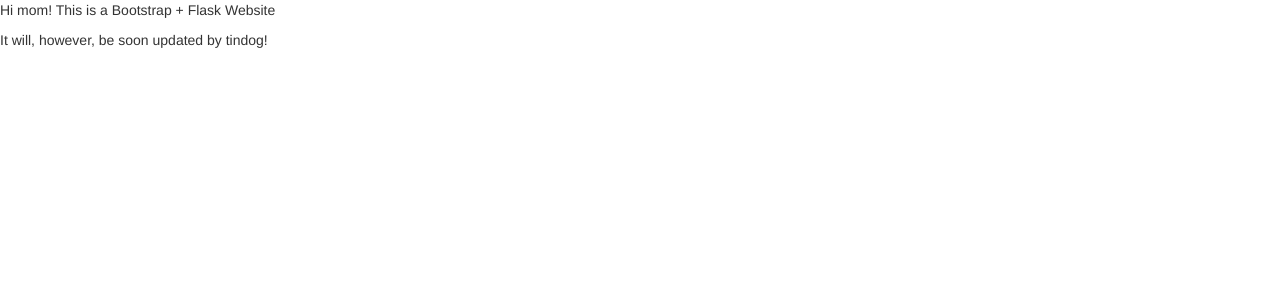
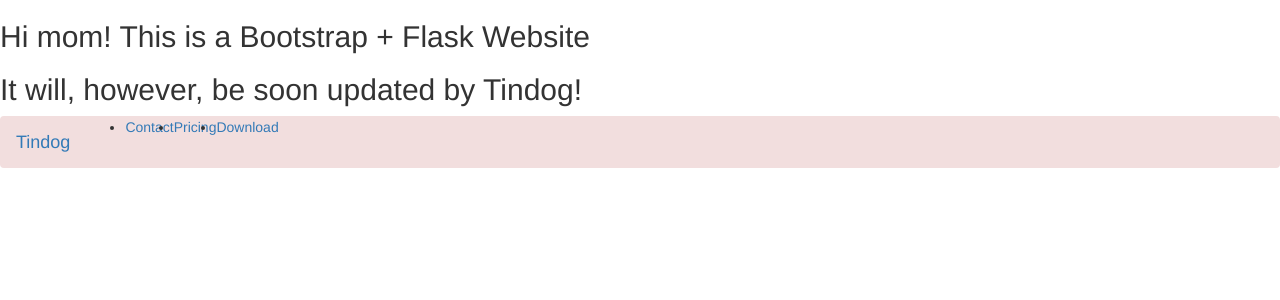
Before and after one commit to HKubinhetz/Bootstrap-Flask, a Flask app: page / in a window 1280 px wide. Shown: the top 300 px of the page. Run offline with Flask 2, Linux system fonts and the light colour scheme.

Commit message:
Starting bootstrap coding.

```diff
--- a/templates/index.html
+++ b/templates/index.html
@@ -10,7 +10,23 @@
           crossorigin="anonymous">
 </head>
 <body>
-    <p>Hi mom! This is a Bootstrap + Flask Website</p>
-    <p>It will, however, be soon updated by tindog!</p>
+    <h2>Hi mom! This is a Bootstrap + Flask Website</h2>
+    <h2>It will, however, be soon updated by Tindog!</h2>
+    <nav class="navbar navbar-expand-lg navbar-light bg-danger">
+        <div class="container-fluid">
+            <a class="navbar-brand" href="">Tindog</a>
+            <ul class="navbar-nav ml-auto">
+                <li class="nav-item">
+                <a class="nav-link" href="">Contact</a>
+                </li>
+                <li class="nav-item">
+                <a class="nav-link" href="">Pricing</a>
+                </li>
+                <li class="nav-item">
+                <a class="nav-link" href="">Download</a>
+                </li>
+            </ul>
+        </div>
+    </nav>
 </body>
 </html>
```
